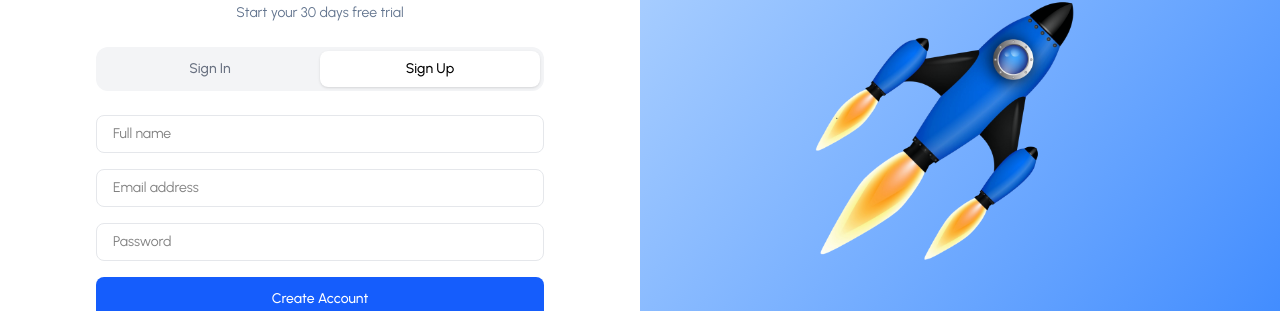
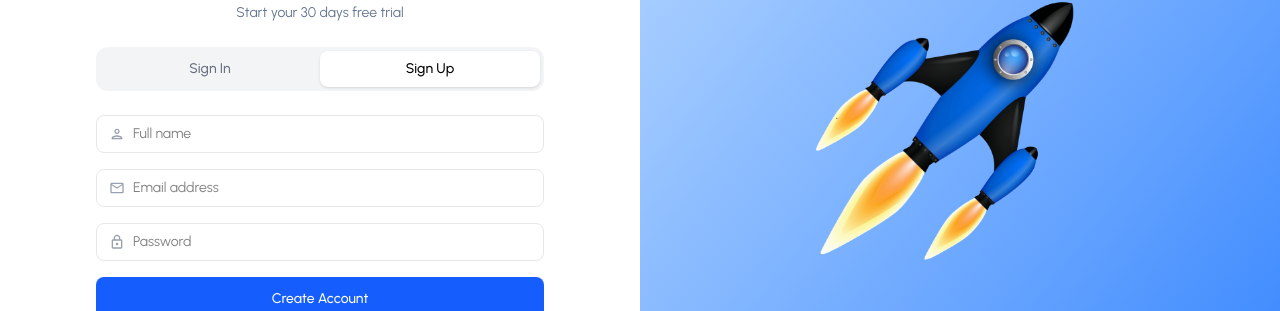
Before and after one commit to Dhayviid/Capstone-project, a React (Vite) app: page /signup in a window 1280 px wide. Shown: the part 274-585 px from the top of the page. Built offline with nearby package versions, Linux system fonts and the light colour scheme.

Commit message:
Deleted redundant files

```diff
--- a/src/auth/page/SignUp.page.tsx
+++ b/src/auth/page/SignUp.page.tsx
@@ -4,13 +4,35 @@ import { loginSuccess } from "../slices/auth.slice";
 import toast from "react-hot-toast";
 import AuthCard from "../components/AuthCard";
 import AuthTabs from "../components/auth-tabs";
+import { MdOutlineMail, MdOutlineLock, MdOutlinePerson } from "react-icons/md";
+import { useState } from "react";
 
 export default function SignUpPage() {
   const dispatch = useDispatch();
   const navigate = useNavigate();
+  const [fullName, setFullName] = useState("");
+  const [email, setEmail] = useState("");
+  const [password, setPassword] = useState("");
 
   const handleSubmit = (e: React.FormEvent) => {
     e.preventDefault();
+
+    // Validation: Check if all fields are filled
+    if (!fullName.trim()) {
+      toast.error("Full name is required");
+      return;
+    }
+
+    if (!email.trim()) {
+      toast.error("Email is required");
+      return;
+    }
+
+    if (!password.trim()) {
+      toast.error("Password is required");
+      return;
+    }
+
     dispatch(loginSuccess());
     toast.success("Account created successfully");
     navigate("/dashboard");
@@ -20,19 +42,47 @@ export default function SignUpPage() {
     <AuthCard title="Create Account" subtitle="Start your 30 days free trial">
       <AuthTabs />
       <form onSubmit={handleSubmit} className="space-y-4">
+        <div className="border border-gray-200 rounded-lg px-3 py-2 flex items-center gap-2">
+          <span className="text-gray-400">
+            <MdOutlinePerson />
+          </span>
           <input
+            type="text"
             placeholder="Full name"
-          className="w-full border border-gray-200 px-4 py-2 rounded-lg text-sm focus:outline-none focus:ring-2 focus:ring-blue-500"
+            className="w-full outline-none text-sm"
+            value={fullName}
+            onChange={(e) => setFullName(e.target.value)}
+            required
           />
+        </div>
+
+        <div className="border border-gray-200 rounded-lg px-3 py-2 flex items-center gap-2">
+          <span className="text-gray-400">
+            <MdOutlineMail />
+          </span>
           <input
+            type="email"
             placeholder="Email address"
-          className="w-full border border-gray-200 px-4 py-2 rounded-lg text-sm focus:outline-none focus:ring-2 focus:ring-blue-500"
+            className="w-full outline-none text-sm"
+            value={email}
+            onChange={(e) => setEmail(e.target.value)}
+            required
           />
+        </div>
+
+        <div className="border border-gray-200 rounded-lg px-3 py-2 flex items-center gap-2">
+          <span className="text-gray-400">
+            <MdOutlineLock />
+          </span>
           <input
+            type="password"
             placeholder="Password"
-          type="password"
-          className="w-full border border-gray-200 px-4 py-2 rounded-lg text-sm focus:outline-none focus:ring-2 focus:ring-blue-500"
+            className="w-full outline-none text-sm"
+            value={password}
+            onChange={(e) => setPassword(e.target.value)}
+            required
           />
+        </div>
 
         <button
           type="submit"
--- a/src/domains/task/components/taskcard.tsx
+++ /dev/null
@@ -1,7 +0,0 @@
-const TaskCard = () => {
-  return (
-    <div>TaskCard</div>
-  )
-}
-
-export default TaskCard
--- a/src/domains/task/components/tasklist.tsx
+++ /dev/null
@@ -1,7 +0,0 @@
-const TaskList = () => {
-  return (
-    <div>TaskList</div>
-  )
-}
-
-export default TaskList
--- a/src/domains/task/modal/create-task-modal.tsx
+++ b/src/domains/task/modal/create-task-modal.tsx
@@ -51,7 +51,7 @@ const CreateTaskModal = ({ onClose }: Props) => {
         <input
           type="text"
           placeholder="Task title"
-          className="w-full border border-gray-300 p-2 rounded-lg bg-white text-gray-900"
+          className="w-full border border-gray-300 p-2 rounded-lg bg-white text-gray-900 focus:outline-none focus:ring-2 focus:ring-blue-600 focus:border-transparent placeholder-gray-500"
           value={title}
           onChange={(e) => setTitle(e.target.value)}
           disabled={loading}
@@ -59,7 +59,7 @@ const CreateTaskModal = ({ onClose }: Props) => {
 
         <textarea
           placeholder="Task description (optional)"
-          className="w-full border border-gray-300 p-2 rounded-lg bg-white text-gray-900"
+          className="w-full border border-gray-300 p-2 rounded-lg bg-white text-gray-900 focus:outline-none focus:ring-2 focus:ring-blue-600 focus:border-transparent placeholder-gray-500"
           value={description}
           onChange={(e) => setDescription(e.target.value)}
           rows={3}
@@ -67,7 +67,7 @@ const CreateTaskModal = ({ onClose }: Props) => {
         />
 
         <select
-          className="w-full border border-gray-300 p-2 rounded-lg bg-white text-gray-900"
+          className="w-full border border-gray-300 p-2 rounded-lg bg-white text-gray-900 focus:outline-none focus:ring-2 focus:ring-blue-600 focus:border-transparent placeholder-gray-500"
           value={status}
           onChange={(e) => setStatus(e.target.value as "todo" | "done")}
           disabled={loading}
@@ -79,7 +79,7 @@ const CreateTaskModal = ({ onClose }: Props) => {
         <input
           type="text"
           placeholder="Assign to (optional)"
-          className="w-full border border-gray-300 p-2 rounded-lg bg-white text-gray-900"
+          className="w-full border border-gray-300 p-2 rounded-lg bg-white text-gray-900 focus:outline-none focus:ring-2 focus:ring-blue-600 focus:border-transparent placeholder-gray-500"
           value={assignedTo}
           onChange={(e) => setAssignedTo(e.target.value)}
           disabled={loading}
```
Lines whose indentation alone changed are shown as unchanged.
